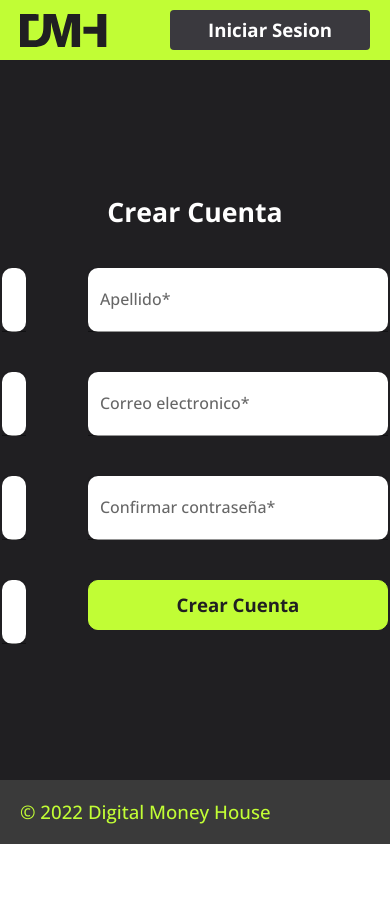
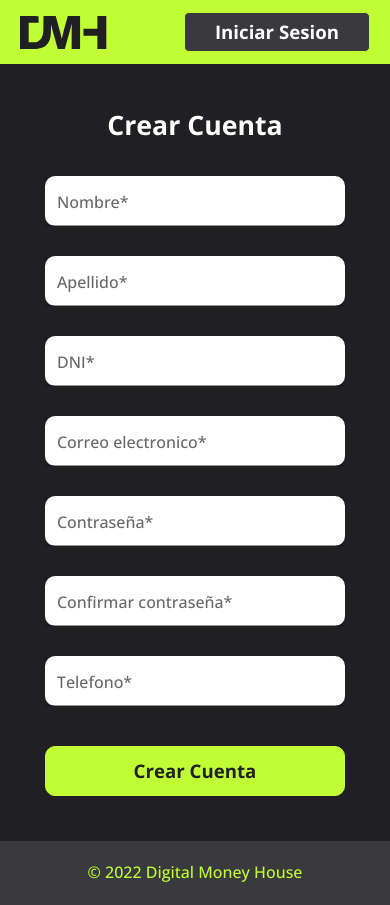
Before and after one commit to BenjaminMirra/proyectoDMH, a Next.js app in the folder equipo-12/: page /registro in a window 390 px wide. Before the commit the page ends 844 px from the top, so only its background shows below. Built offline with nearby package versions, Linux system fonts and the light colour scheme.

Commit message:
Responsive styles

```diff
--- a/equipo-12/components/Footer/footer.tsx
+++ b/equipo-12/components/Footer/footer.tsx
@@ -2,18 +2,30 @@ import { Box, Typography } from "@mui/material";
 
 const Footer = () => {
   return (
-    <Box sx={{
-      display: "flex",
-      justifyContent: "left",
-      alignItems: "center",
-      paddingLeft: "20px",
-      height: "64px",
-      backgroundColor: "#3A3A3A"
-    }}>
-      <Typography variant="subtitle1" sx={{ color: "#C1FD35" }}>
+    <Box
+      sx={{
+        backgroundColor: "var(--dark-grey)",
+      }}
+    >
+      <Typography
+        variant="subtitle2"
+        sx={{
+          color: "var(--lime-green)",
+          height: "64px",
+          display: "flex",
+          alignItems: "center",
+          "@media only screen and (max-width: 768px)": {
+            justifyContent: "center",
+          },
+          "@media only screen and (min-width: 768px)": {
+            paddingLeft: "20px",
+            justifyContent: "left",
+          },
+        }}
+      >
         © 2022 Digital Money House
       </Typography>
-    </Box >
+    </Box>
   );
 };
 
--- a/equipo-12/components/FormController/controlled-input.tsx
+++ b/equipo-12/components/FormController/controlled-input.tsx
@@ -19,6 +19,7 @@ interface InputType<T extends FieldValues> {
   sx?: SxProps;
   errorMessage?: string;
   variant?: TextFieldVariants;
+  size?: "small" | "medium";
 }
 
 const ControlledInput = ({
@@ -30,6 +31,7 @@ const ControlledInput = ({
   sx,
   errorMessage,
   variant,
+  size,
 }: InputType<MyFormValues>) => {
   return (
     <Box
@@ -51,11 +53,7 @@ const ControlledInput = ({
             sx={sx}
             variant={variant}
             onChange={onChange}
-            InputProps={{
-              sx: {
-                height: "100%",
-              },
-            }}
+            size={size}
             fullWidth
           />
         )}
--- a/equipo-12/components/FormController/form-register.tsx
+++ b/equipo-12/components/FormController/form-register.tsx
@@ -54,37 +54,45 @@ const FormRegister = () => {
           password: data.password,
           phone: data.phone,
         })
-        .then(function (response) {
-          console.log(response);
-          router.push("/");
+        .then(() => {
+          router.push("/registro-exitoso");
         });
     } catch (error) {
       console.log(error);
     }
   };
   return (
-    <form onSubmit={handleSubmit(onSubmit)}>
+    <form
+      onSubmit={handleSubmit(onSubmit)}
+      style={{
+        width: "100%",
+        display: "flex",
+        justifyContent: "center",
+      }}
+    >
       <Box
         sx={{
           display: "grid",
-          gridTemplateColumns: "repeat(2, 1fr)",
-          gridTemplateRows: "1fr 1fr 1fr 1fr",
-          gridColumnGap: "62px",
-          gridRowGap: "40px",
-          "& button ": {
-            borderRadius: "10px",
+          "@media only screen and (max-width: 768px)": {
+            gridRowGap: "20px",
+            gridTemplateColumns: "minmax(50px, 300px)",
+            gridTemplateRows: "1fr 1fr 1fr 1fr 1fr 1fr 1fr 1fr",
+            "& .css-1yuncik-MuiFormLabel-root-MuiInputLabel-root": {
+              transform: "translate(12px, 15px) scale(1)",
+            },
           },
-          "& input": {
-            backgroundColor: "#FFFF",
-            borderRadius: "10px",
-            height: "31px",
+          "@media only screen and (min-width: 768px)": {
+            gridColumnGap: "57px",
+            gridRowGap: "40px",
+            gridTemplateColumns: "minmax(50px, 330px) minmax(50px, 330px)",
+            gridTemplateRows: "1fr 1fr 1fr 1fr",
+            "& .css-1yuncik-MuiFormLabel-root-MuiInputLabel-root": {
+              transform: "translate(12px, 20px) scale(1)",
+            },
           },
-          "& .css-1av9oub-MuiInputBase-root-MuiFilledInput-root::after, & .css-1av9oub-MuiInputBase-root-MuiFilledInput-root::before":
-            {
-              display: "none",
-            },
-          "& .css-1yuncik-MuiFormLabel-root-MuiInputLabel-root": {
-            transform: "translate(12px, 20px) scale(1)",
+          "@media only screen and (min-width: 1024px)": {
+            gridColumnGap: "62px",
+            gridTemplateColumns: "minmax(50px, 360px) minmax(50px, 360px)",
           },
         }}
       >
@@ -95,6 +103,7 @@ const FormRegister = () => {
           label="Nombre*"
           errorMessage={errors["firstName"]?.message}
           variant="filled"
+          size="medium"
         />
         <ControlledInput
           name="lastName"
@@ -103,6 +112,7 @@ const FormRegister = () => {
           label="Apellido*"
           errorMessage={errors["lastName"]?.message}
           variant="filled"
+          size="medium"
         />
         <ControlledInput
           name="dni"
@@ -111,6 +121,7 @@ const FormRegister = () => {
           label="DNI*"
           errorMessage={errors["dni"]?.message}
           variant="filled"
+          size="medium"
         />
         <ControlledInput
           name="email"
@@ -119,6 +130,7 @@ const FormRegister = () => {
           label="Correo electronico*"
           errorMessage={errors["email"]?.message}
           variant="filled"
+          size="medium"
         />
         <ControlledInput
           name="password"
@@ -127,6 +139,7 @@ const FormRegister = () => {
           label="Contraseña*"
           errorMessage={errors["password"]?.message}
           variant="filled"
+          size="medium"
         />
         <ControlledInput
           name="confirmPassword"
@@ -135,14 +148,16 @@ const FormRegister = () => {
           label="Confirmar contraseña*"
           errorMessage={errors["confirmPassword"]?.message}
           variant="filled"
+          size="medium"
         />
         <ControlledInput
           name="phone"
           control={control}
-          type="number"
+          type="tel"
           label="Telefono*"
           errorMessage={errors["phone"]?.message}
           variant="filled"
+          size="medium"
         />
         <Button
           variant="primary"
@@ -150,6 +165,14 @@ const FormRegister = () => {
           size="large"
           type="submit"
           disabled={isSubmitting}
+          sx={{
+            "@media only screen and (max-width: 768px)": {
+              marginTop: "10px",
+            },
+            "@media only screen and (min-width: 768px)": {
+              marginTop: "0px",
+            },
+          }}
         >
           Crear Cuenta
         </Button>
--- a/equipo-12/components/Header/header-register.tsx
+++ b/equipo-12/components/Header/header-register.tsx
@@ -16,7 +16,7 @@ const HeaderRegister = () => {
           flexDirection: "row",
           justifyContent: "space-between",
           alignItems: "center",
-          padding: "10px 20px",
+          padding: "12px 20px",
         }}
       >
         <Link
@@ -32,14 +32,14 @@ const HeaderRegister = () => {
         <Box>
           <Link href="/iniciar-sesion/paso-1">
             <Button
+              variant="primary"
+              size="small"
               sx={{
-                backgroundColor: "#3A393E",
-                color: "#FFFF",
-                height: "40px !important",
-                width: "200px !important",
+                backgroundColor: "var(--dark-grey)",
+                color: "var(--main-text-color)",
                 "&:hover": {
-                  backgroundColor: "#201F22",
-                  color: "#C1FD35",
+                  backgroundColor: "var(--main-bg-color)",
+                  color: "var(--lime-green)",
                 },
               }}
             >
--- a/equipo-12/material-theme.ts
+++ b/equipo-12/material-theme.ts
@@ -83,14 +83,18 @@ export const theme = createTheme({
         {
           props: { variant: "error" },
           style: {
-            fontSize: "15px",
             fontWeight: "400",
             color: "#EE3838",
             fontStyle: "italic",
             display: "block",
             position: "absolute",
-            top: "100%",
             left: "0",
+            "@media only screen and (max-width: 768px)": {
+              fontSize: "12px",
+            },
+            "@media only screen and (min-width: 768px)": {
+              fontSize: "15px",
+            },
           },
         },
       ],
@@ -106,17 +110,6 @@ export const theme = createTheme({
             padding: "0",
             "&:hover": {
               backgroundColor: "#403e44",
-            },
-          },
-        },
-        {
-          props: { variant: "primary", size: "large" },
-          style: {
-            width: "300px",
-            height: "50px",
-            "@media (min-width:600px)": {
-              width: "360px",
-              height: "64px",
             },
           },
         },
@@ -152,24 +145,56 @@ export const theme = createTheme({
           },
         },
         {
-          props: { variant: "secondary", size: "large" },
-          style: {
-            width: "300px",
-            height: "50px",
-            "@media (min-width:600px)": {
-              width: "360px",
-              height: "64px",
-            },
-          },
-        },
-        {
           props: { variant: "secondary", size: "medium" },
           style: {
             width: "140px",
             height: "40px",
           },
         },
+        {
+          props: { size: "small" },
+          style: {
+            borderRadius: "5px",
+            height: "40px",
+            width: "100%",
+            padding: "0px 30px",
+          },
+        },
+        {
+          props: { size: "large" },
+          style: {
+            borderRadius: "10px",
+            width: "100%",
+            "@media only screen and (max-width: 768px)": {
+              height: "50px",
+              maxWidth: "300px",
+            },
+            "@media only screen and (min-width: 768px)": {
+              height: "64px",
+              maxWidth: "360px",
+            },
+          },
+        },
       ],
+    },
+    MuiTextField: {
+      styleOverrides: {
+        root: {
+          width: "100%",
+          maxWidth: "360px",
+          input: {
+            borderRadius: "10px",
+            backgroundColor: "var(--main-text-color)",
+            color: "var(--main-bg-color)",
+            "@media only screen and (max-width: 768px)": {
+              height: "17px",
+            },
+            "@media only screen and (min-width: 768px)": {
+              height: "31px",
+            },
+          },
+        },
+      },
     },
   },
 });
--- a/equipo-12/pages/registro/index.tsx
+++ b/equipo-12/pages/registro/index.tsx
@@ -24,14 +24,19 @@ const Register: NextPageWithLayout<any> = () => {
           justifyContent: "center",
           width: "100%",
           backgroundColor: "var(--main-bg-color)",
-          padding: "25px",
+          padding: "45px",
         }}
       >
         <Typography
           variant="h2"
           sx={{
-            marginBottom: "40px",
             color: "var(--main-text-color)",
+            "@media only screen and (max-width: 768px)": {
+              marginBottom: "35px",
+            },
+            "@media only screen and (min-width: 768px)": {
+              marginBottom: "40px",
+            },
           }}
         >
           Crear Cuenta
```
Also changed, not shown: equipo-12/components/Header/header-home.tsx (+5 -3 lines), equipo-12/components/Header/header-login.tsx (+3 -21 lines), equipo-12/pages/iniciar-sesion/paso-1/index.tsx (+47 -30 lines), equipo-12/pages/iniciar-sesion/paso-2/index.tsx (+49 -35 lines), equipo-12/pages/registro-exitoso/index.tsx (+32 -10 lines), 1 other file (tests, documents, lock files or other folders).
